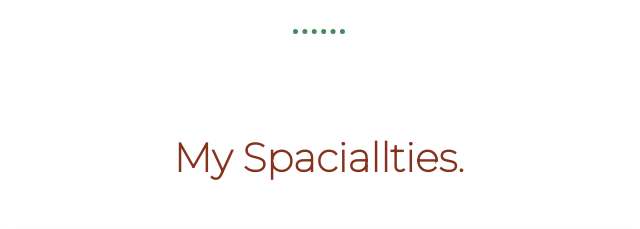
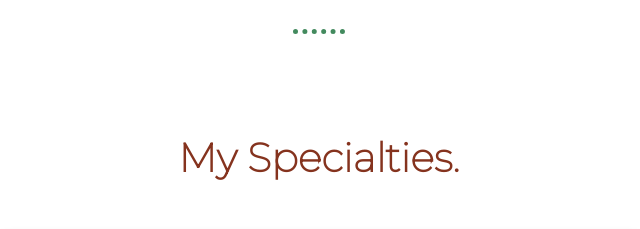
Before and after one commit to shanielk9/Digital-CV, a plain HTML site: page index.html in a window 1280 px wide. Shown: the part 1000-1229 px from the top of the page, 321-961 px from the left. Drawn offline with nearby package versions, Linux system fonts and the light colour scheme.

Commit message:
Update index.html

```diff
--- a/index.html
+++ b/index.html
@@ -33,7 +33,7 @@
     </div>
     <hr>
     <div class="skills">
-      <h4>My Spaciallties.</h4>
+      <h4>My Specialties.</h4>
       <div class="skill-div skill-row">
         <img class="skill-dev-img" src="images/development.png" alt="development icon">
         <h5 class="skill-title">Develop what you need.</h5>
```
